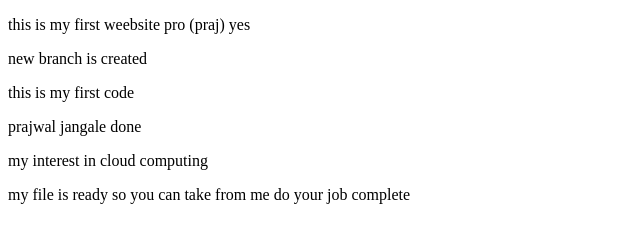
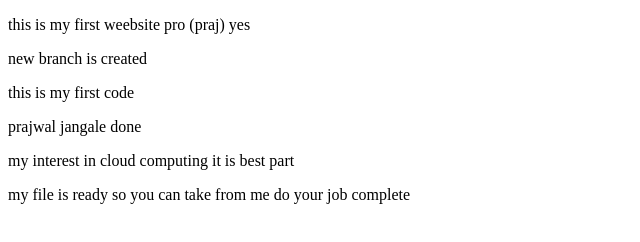
Before and after one commit to PrajwalTech-45/Math-_Website-, a website: page index.html in a window 1280 px wide. Shown: the full height of the page, 0-640 px from the left. Drawn offline with Linux system fonts and the light colour scheme.

Commit message:
Update index.html

```diff
--- a/index.html
+++ b/index.html
@@ -10,7 +10,7 @@
     <p>new branch is created</p>
      <p>this is my first code </p>
      <p>prajwal jangale  done </p>
-     <p>my interest in cloud computing </p>
+     <p>my interest in cloud computing  it is best part</p>
 <p> my file is ready so you can take from me do your job complete</p>
 
 
```
